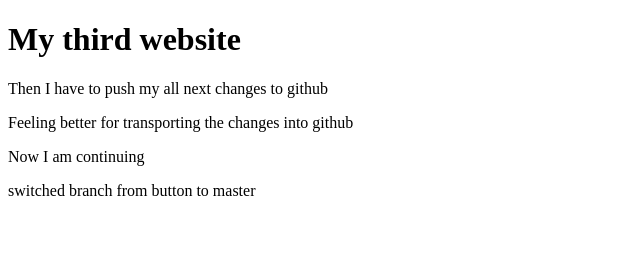
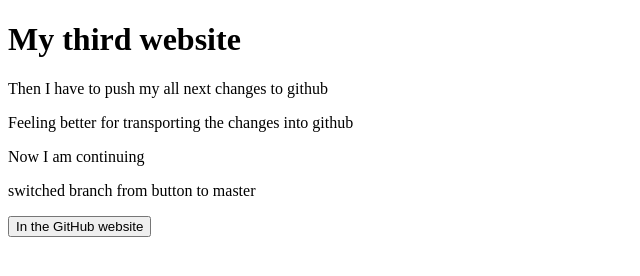
Before and after one commit to programmersufian/my-third-website, a plain HTML site: page index.html in a window 1280 px wide. Shown: the whole page, without its empty margins (0-640 px from the left). Drawn offline with Linux system fonts and the light colour scheme.

Commit message:
Update index.html

```diff
--- a/index.html
+++ b/index.html
@@ -11,5 +11,6 @@
     <p>Feeling better for transporting the changes into github</p>
     <p>Now I am continuing</p>
     <p>switched branch from button to master</p>
+    <button>In the GitHub website</button>
 </body>
 </html>
```
